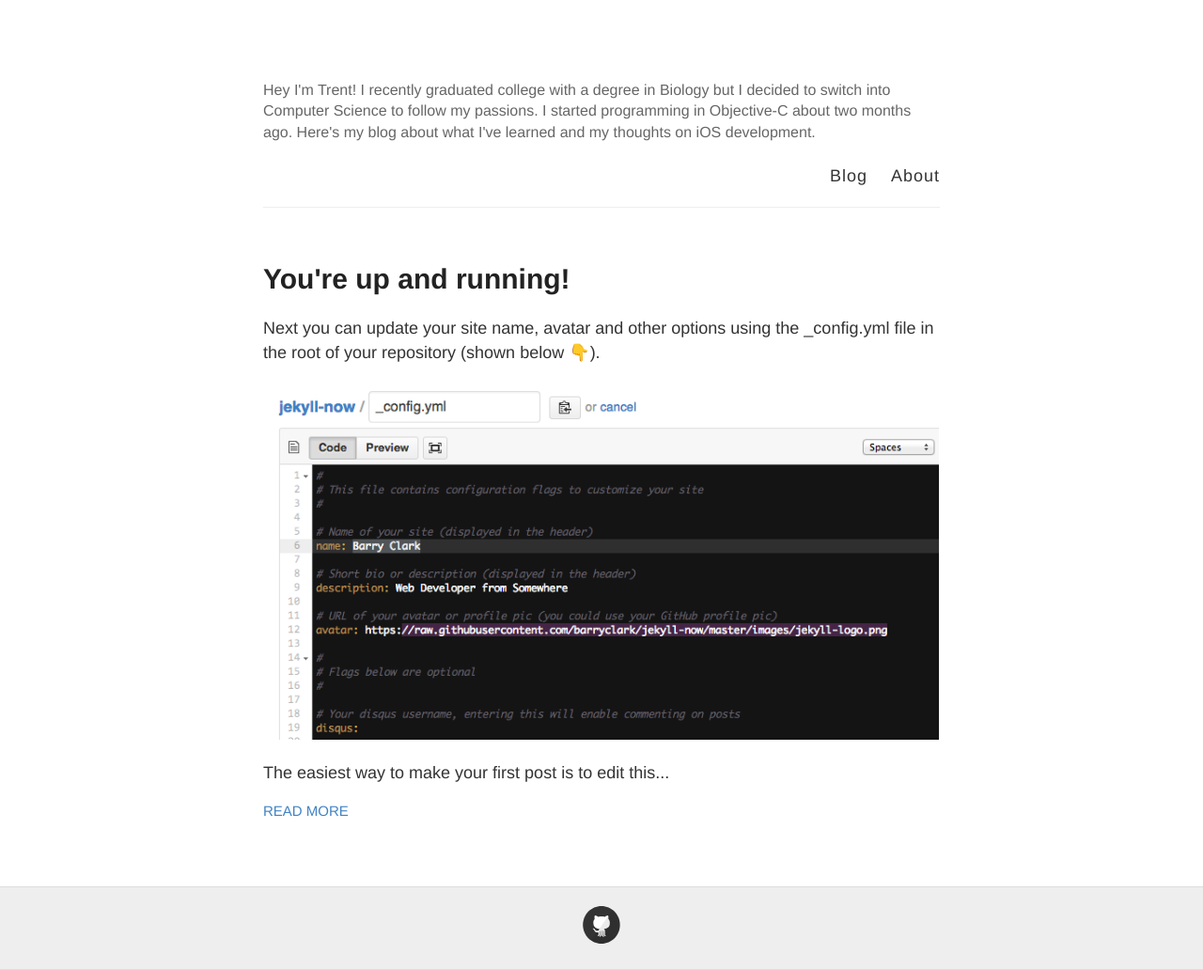
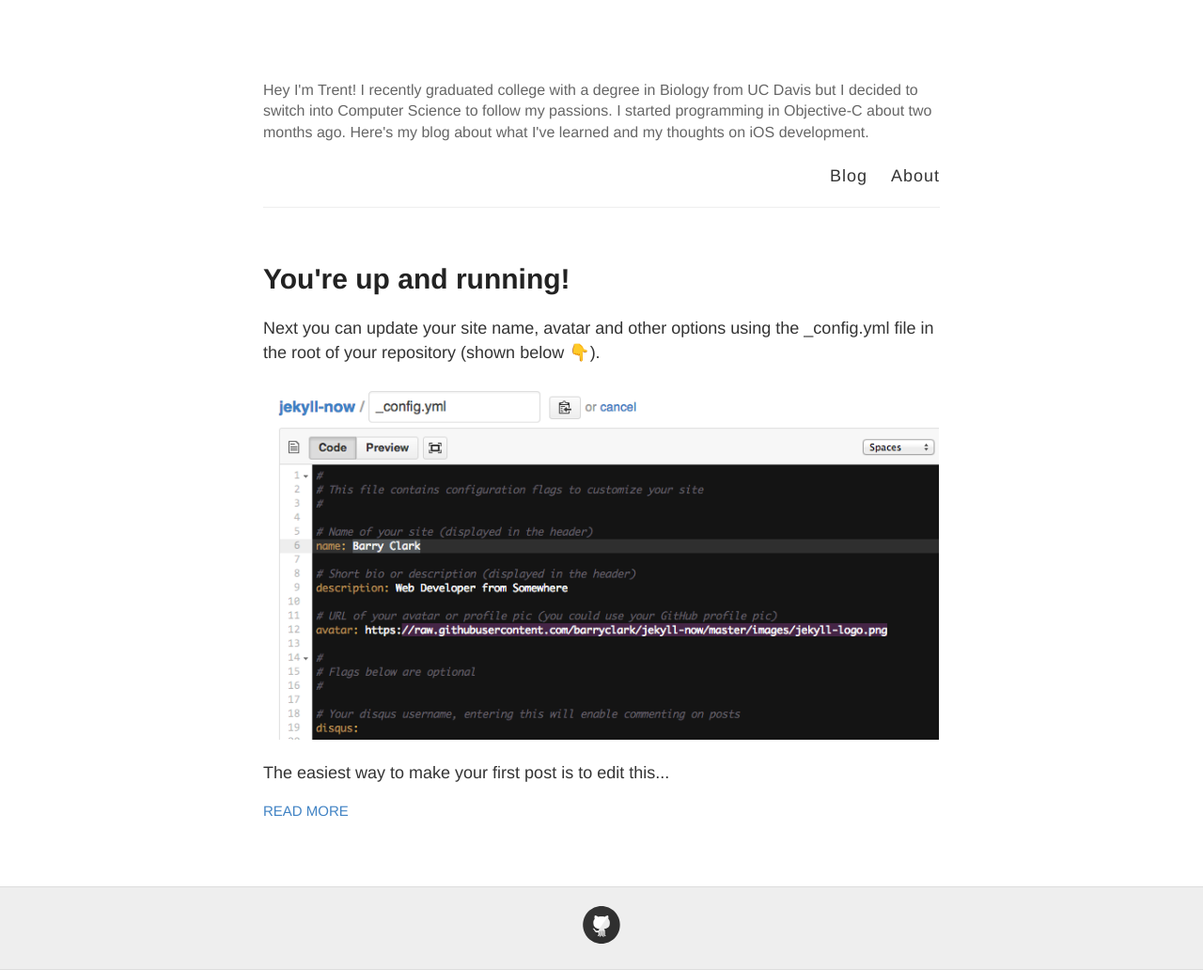
Before and after one commit to trentyou/trentyou.github.io, a Jekyll site: the page built from index.html, in a window 1280 px wide. Shown: the whole page at 94% size. Built offline with Jekyll 4.4.1, drawn with Linux system fonts in a browser that asks for light colours; emoji names are drawn with the system emoji font.

Commit message:
Updated _config.yml

```diff
--- a/_config.yml
+++ b/_config.yml
@@ -6,7 +6,7 @@
 name:
 
 # Short bio or description (displayed in the header)
-description: Hey I'm Trent! I recently graduated college with a degree in Biology but I decided to switch into Computer Science to follow my passions. I started programming in Objective-C about two months ago. Here's my blog about what I've learned and my thoughts on iOS development.
+description: Hey I'm Trent! I recently graduated college with a degree in Biology from UC Davis but I decided to switch into Computer Science to follow my passions. I started programming in Objective-C about two months ago. Here's my blog about what I've learned and my thoughts on iOS development.
 
 # URL of your avatar or profile pic (you could use your GitHub profile pic)
 avatar: #https://raw.githubusercontent.com/trentyou/trentyou.github.io/master/images/avatar.jpg
```
